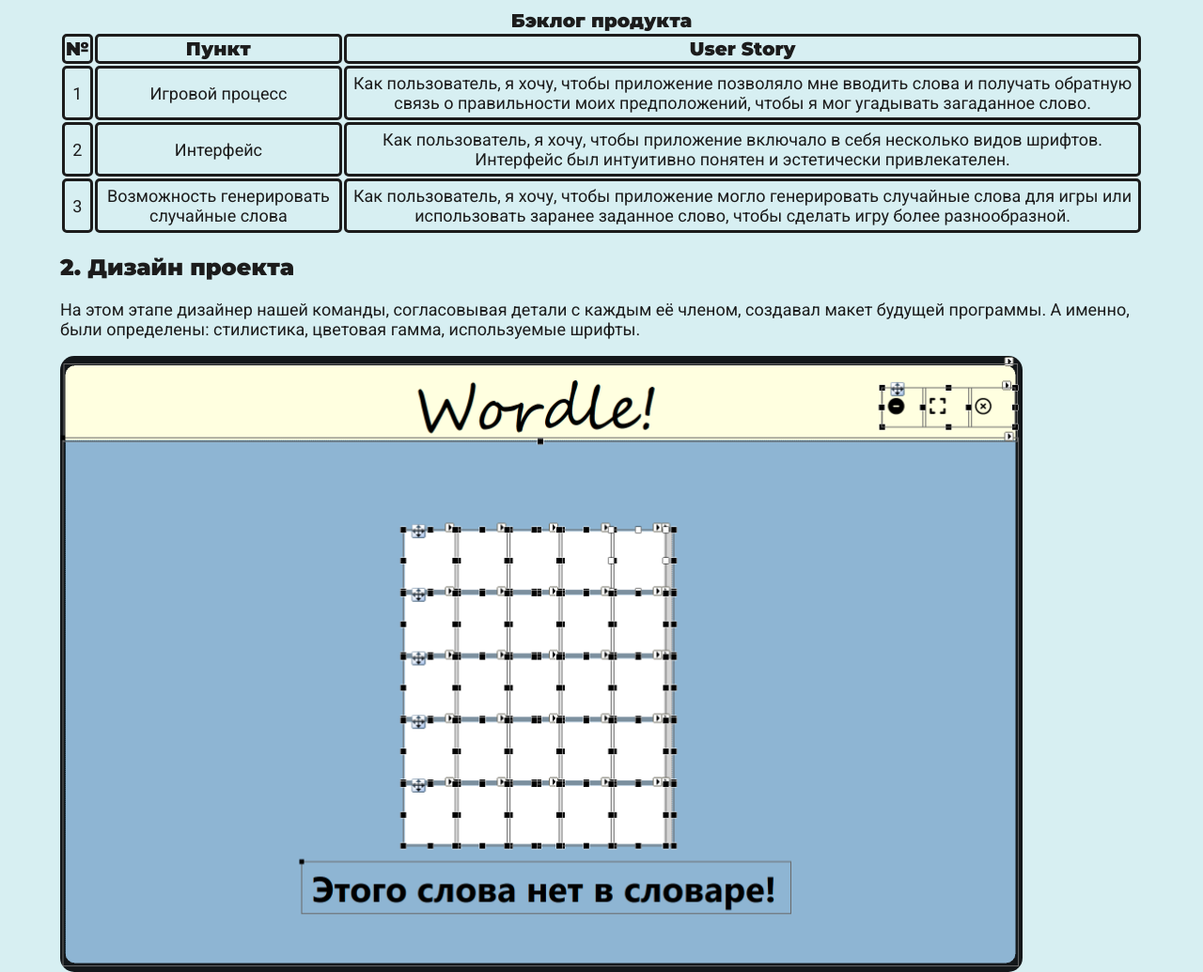
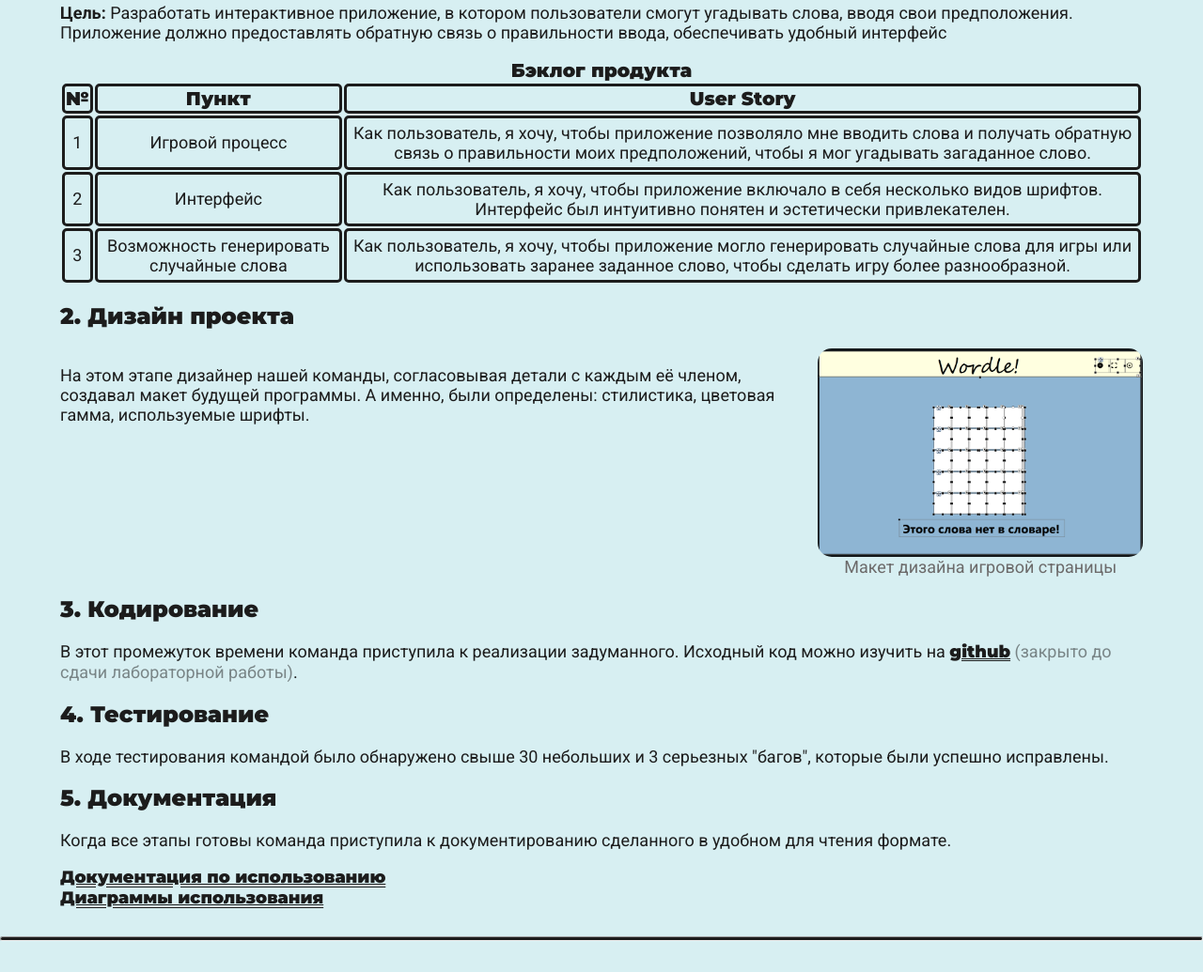
Before and after one commit to euphoo-01/euphoo-01.github.io, a plain HTML site: page index.html in a window 1280 px wide. Shown: the part 1600-2635 px from the top of the page at 94% size. Drawn offline with Linux system fonts and the light colour scheme.

Commit message:
Design changes

```diff
--- a/index.html
+++ b/index.html
@@ -95,8 +95,13 @@
             </section>
             <section>
                 <h2>2. Дизайн проекта</h2>
-                <p>На этом этапе дизайнер нашей команды, согласовывая детали с каждым её членом, создавал макет будущей программы. А именно, были определены: стилистика, цветовая гамма, используемые шрифты.</p>
-                <img src="Images/design-1.png" alt="Design" class="design-img">
+                <div class="container">
+                    <p>На этом этапе дизайнер нашей команды, согласовывая детали с каждым её членом, создавал макет будущей программы. А именно, были определены: стилистика, цветовая гамма, используемые шрифты.</p>
+                    <div class="img-container">
+                        <img src="Images/design-1.png" alt="Design" class="design-img" id="design-img">
+                        <label for="#design-img">Макет дизайна игровой страницы</label>
+                    </div>
+                </div>
             </section>
             <section>
                 <h2>3. Кодирование</h2>
--- a/scss/style.scss
+++ b/scss/style.scss
@@ -176,8 +176,6 @@ header {
 }
 
 main {
-  width: 90%;
-  margin: 0 auto;
   hr {
     border-radius: 15px;
     height: 3px;
@@ -222,6 +220,8 @@ main {
     }
   }
   .about-block {
+    width: 90%;
+    margin: 0 auto;
     .green {
       color: #46b96b;
     }
@@ -234,9 +234,27 @@ main {
   }
 
   .dev-block {
-    .design-img {
-      height: calc(800% / 16);
-      width: calc(800% / 9);
+    width: 90%;
+    margin: 0 auto;
+    .container {
+      display: flex;
+      p {
+        flex: 2;
+      }
+      .img-container {
+        width: 30%;
+        display: flex;
+        flex-flow: column;
+        label {
+          @include paragraph-text();
+          color: rgb(108, 106, 106);
+          text-align: center;
+        }
+        img {
+          box-sizing: border-box;
+          height: auto;
+        }
+      }
     }
     table {
       text-align: center;
@@ -278,6 +296,8 @@ main {
   }
 
   .authors-block {
+    width: 90%;
+    margin: 0 auto;
     .container {
       @include flex-container;
       perspective: 1000px;
@@ -324,6 +344,8 @@ main {
   }
 
   .download-block {
+    width: 90%;
+    margin: 0 auto;
     .row {
       @include flex-container;
       justify-content: center;
```
Also changed, not shown: css/style.css, 1 other file.
